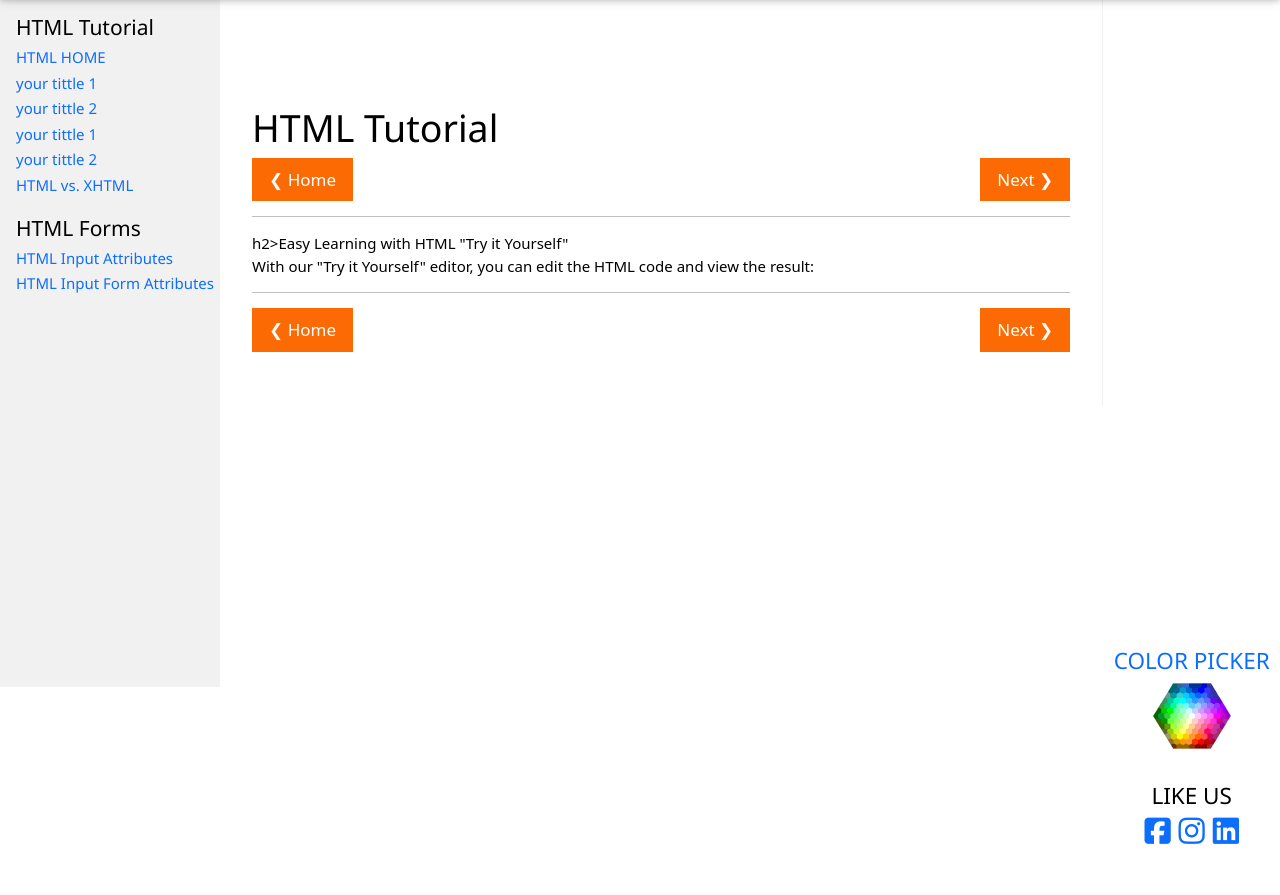
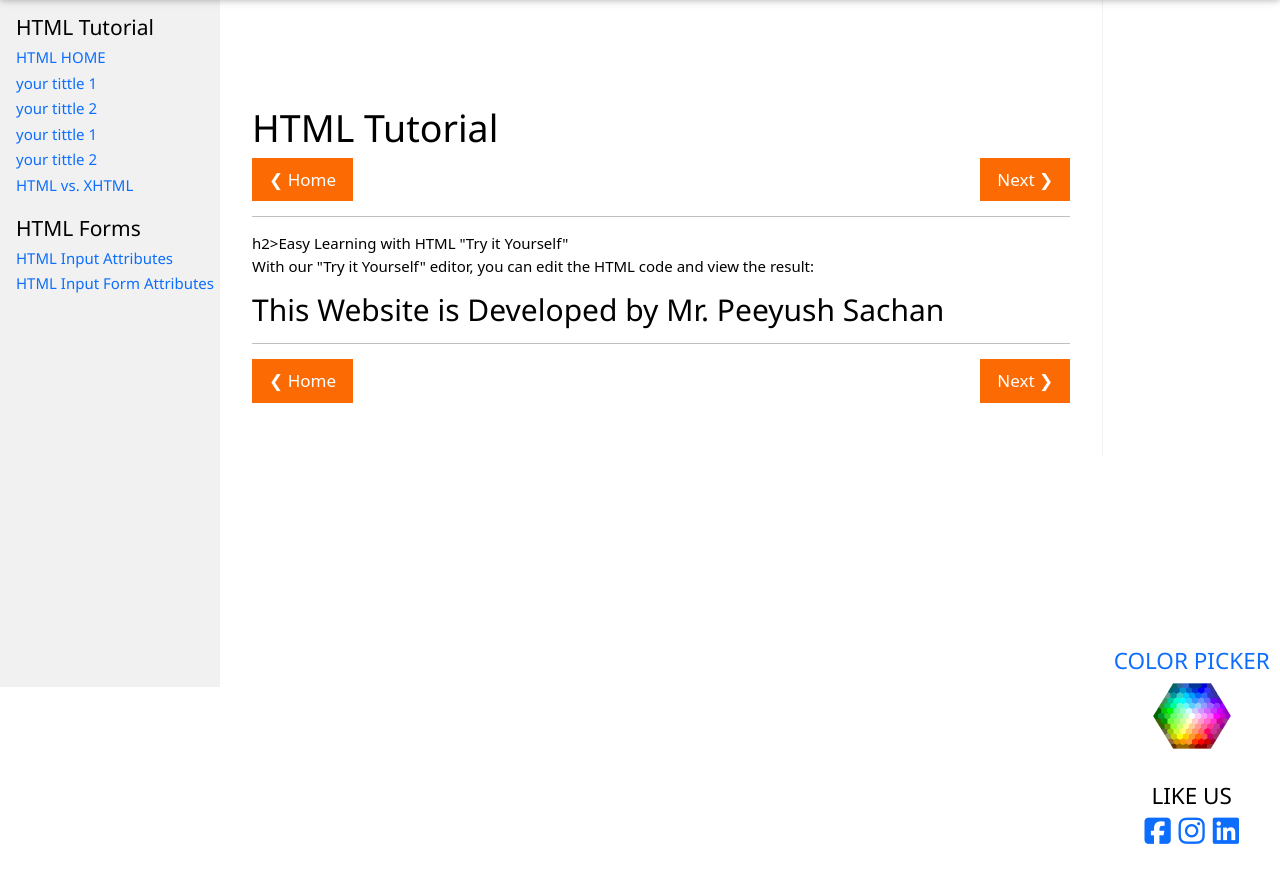
Before and after one commit to PeeyushSachan/Ninja-Blog, a PHP site: page / in a window 1280 px wide. Shown: the part 113-1008 px from the top of the page. Run offline with PHP 8.4, Linux system fonts and the light colour scheme; some libraries are stand-ins or nearby versions; some web fonts are replaced.

Commit message:
Some Text Added

```diff
--- a/layout/body.php
+++ b/layout/body.php
@@ -1,3 +1,4 @@
 h2>Easy Learning with HTML &quot;Try it Yourself&quot;</h2>
 <p>With our &quot;Try it Yourself&quot; editor, you can edit the HTML code and view the
-result:</p>
+    result:</p>
+<h2>This Website is Developed by Mr. Peeyush Sachan</h2>
```
